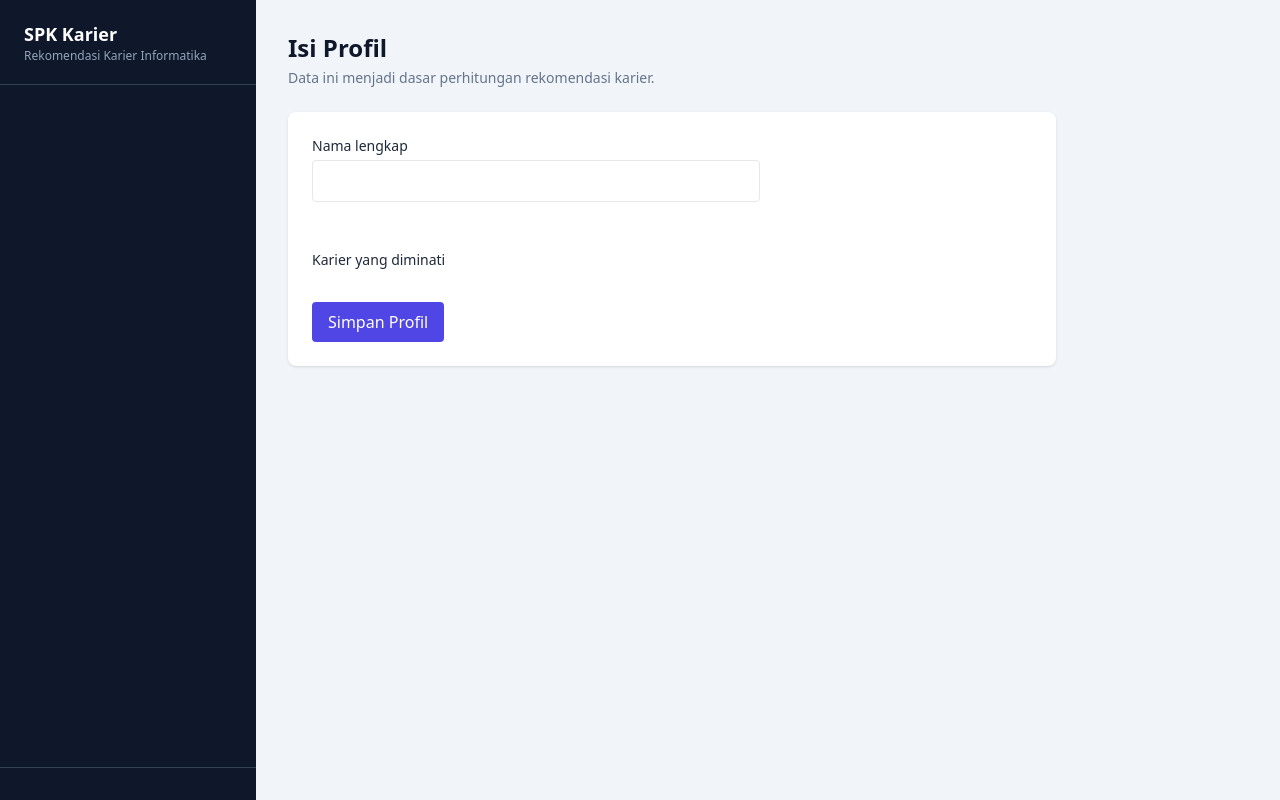
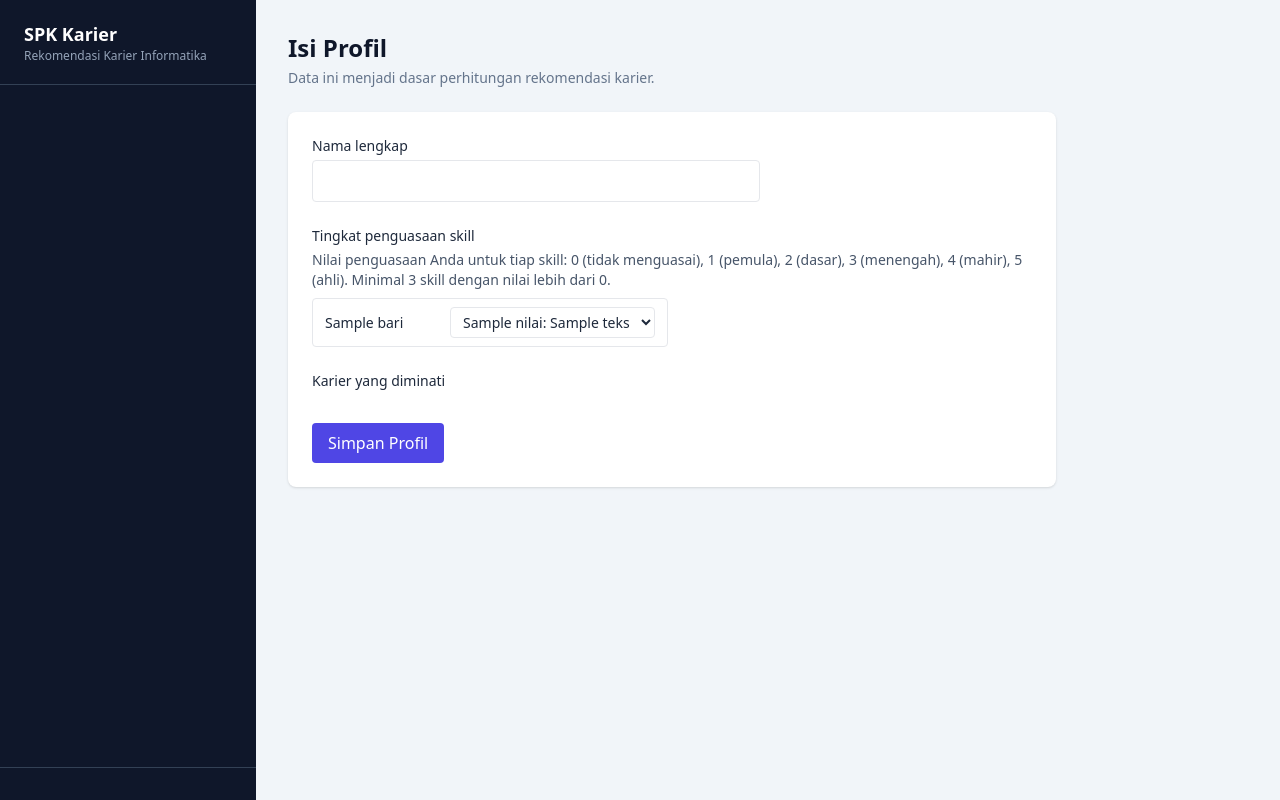
Before and after one commit to yfujust-collab/spk-rekomendasi-karier, a Flask app: template app/templates/spk/profil.html in a window 1280 px wide. Run offline with Flask 3, Linux system fonts and the light colour scheme; tables that the repository leaves empty hold one stand-in row (values such as "Sample post"); the template is opened without the code that fills it: values that come from a table or form of the project are taken from there, most other values are stand-ins (such as "Sample title", 1, 10 or a date in 2020); some libraries are stand-ins or nearby versions.

Commit message:
feat(ui): baris rating skill 0-5 pada form profil

```diff
--- a/app/templates/spk/profil.html
+++ b/app/templates/spk/profil.html
@@ -4,9 +4,9 @@
 {% block subheading %}Data ini menjadi dasar perhitungan rekomendasi karier.{% endblock %}
 {% block content %}
 <div class="bg-white rounded-lg shadow p-6 max-w-3xl">
-  {# novalidate: validasi HTML5 browser dimatikan karena WTForms me-render
-     atribut "required" di tiap checkbox (browser menuntut semua dicentang).
-     Validasi tetap jalan di server dengan pesan Bahasa Indonesia. #}
+  {# novalidate: validasi HTML5 browser dimatikan; seluruh validasi
+     (termasuk rating skill 0-5 per baris) berjalan di server dengan
+     pesan Bahasa Indonesia. #}
   <form method="post" novalidate>
     {{ form.hidden_tag() }}
     <div class="mb-6 max-w-md">
@@ -17,13 +17,19 @@
       </div>
     </div>
 
-    <p class="text-sm font-medium mb-2">{{ form.skills.label.text }}</p>
-    {% if form.skills.errors %}<p class="text-sm text-red-600 mb-2">{{ form.skills.errors[0] }}</p>{% endif %}
-    <div class="grid grid-cols-2 md:grid-cols-3 gap-2 mb-6">
-      {% for subfield in form.skills %}
-      <label class="flex items-center gap-2 text-sm border rounded px-3 py-2 hover:bg-slate-50">
-        {{ subfield }} <span>{{ subfield.label.text }}</span>
-      </label>
+    <p class="text-sm font-medium mb-1">Tingkat penguasaan skill</p>
+    <p class="text-sm text-slate-600 mb-2">Nilai penguasaan Anda untuk tiap skill: 0 (tidak menguasai), 1 (pemula), 2 (dasar), 3 (menengah), 4 (mahir), 5 (ahli). Minimal 3 skill dengan nilai lebih dari 0.</p>
+    {% if skill_error %}<p class="text-sm text-red-600 mb-2">{{ skill_error }}</p>{% endif %}
+    <div class="grid grid-cols-1 md:grid-cols-2 gap-2 mb-6">
+      {% for baris in skill_rows %}
+      <div class="flex items-center justify-between gap-3 border rounded px-3 py-2">
+        <label for="{{ baris.nama_input }}" class="text-sm">{{ baris.label }}</label>
+        <select id="{{ baris.nama_input }}" name="{{ baris.nama_input }}" class="border rounded px-2 py-1 text-sm shrink-0 bg-white">
+          {% for nilai, teks in skala %}
+          <option value="{{ nilai }}"{% if baris.nilai == nilai %} selected{% endif %}>{{ nilai }}: {{ teks }}</option>
+          {% endfor %}
+        </select>
+      </div>
       {% endfor %}
     </div>
 
```
